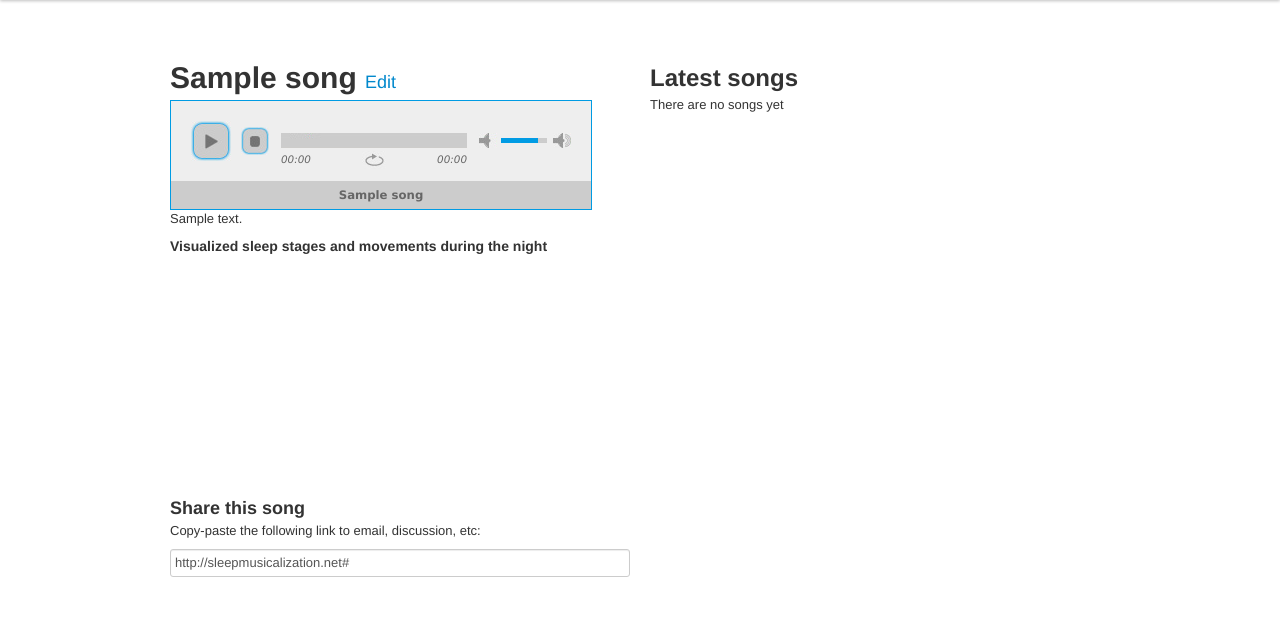
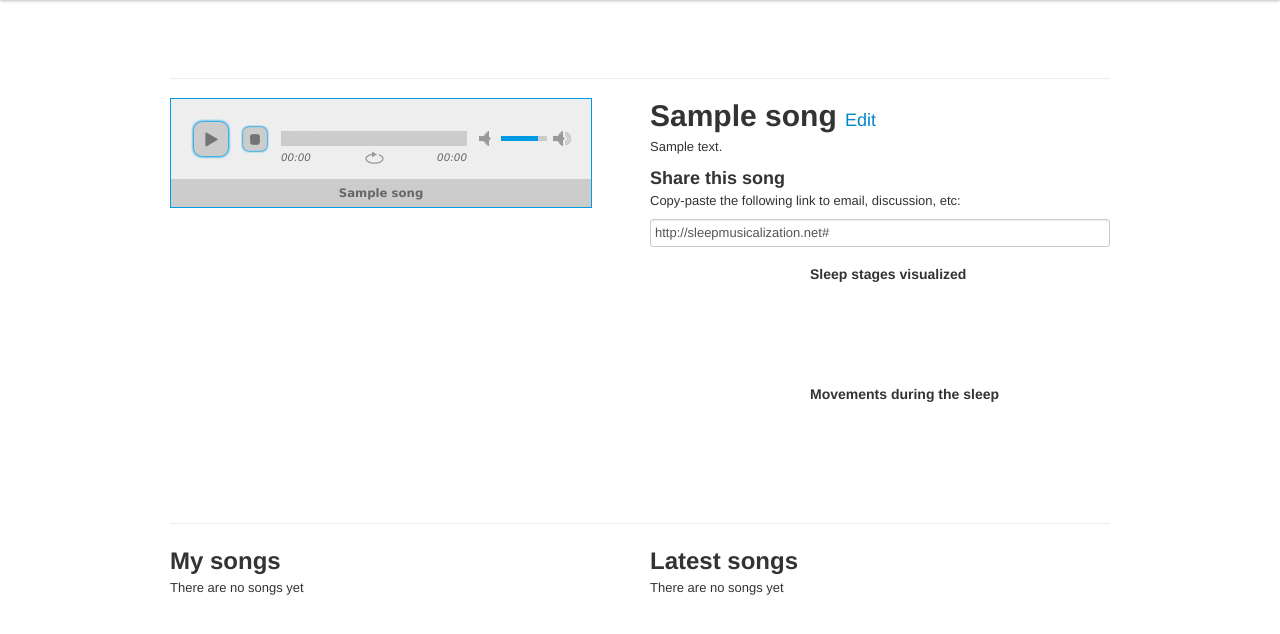
Before and after one commit to jpaalasm/sleep-musicalization-web, a Django app: template webapp/templates/dreamsapp/song.html in a window 1280 px wide. Shown: the part 40-674 px from the top of the page. Run offline with Django 3.2, Linux system fonts and the light colour scheme; the template is opened without the code that fills it: most values are stand-ins (such as "Sample title", 1, 10 or a date in 2020); some libraries are stand-ins or nearby versions.

Commit message:
Changed song page layout

```diff
--- a/webapp/templates/dreamsapp/song.html
+++ b/webapp/templates/dreamsapp/song.html
@@ -90,19 +90,14 @@
   </div>
   {% endif %}
 
-  <div class="row">
-    <div class="span6">
-
 
   {% if song %}
 
-      <h1>
-      	{{ song.title }}
-  		{% if edit_link %}
-  		<small><a href="{{ edit_link }}">Edit</a></small>
-  		{% endif %}
-      </h1>
+  <hr>
 
+  <div class="row">
+
+    <div class="span6">
     	<!-- jquery player -->
 		  <div id="jquery_jplayer_1" class="jp-jplayer"></div>
 		  <div id="jp_container_1" class="jp-audio">
@@ -145,39 +140,66 @@
 		    </div>
 		  </div>
 
+    </div>
+
+    <div class="span6">
+
+      <h1>
+      	{{ song.title }}
+  		{% if edit_link %}
+  		<small><a href="{{ edit_link }}">Edit</a></small>
+  		{% endif %}
+      </h1>
+
 	  {{ song.description|linebreaks }}
-
-		<h4>Visualized sleep stages and movements during the night</h4>
-
-		{% if song.sleep_data %}
-		<div id="sleep_stages_plot" style="height: 120px;"></div>
-		<div id="actigram_plot" style="height: 120px;"></div>
-	  	{% else %}
-	  	<p>(Not available)</p>
-	  	{% endif %}
 
       <h3>Share this song</h3>
 
 	  <p>Copy-paste the following link to email, discussion, etc:
   	  <p><input value="http://sleepmusicalization.net{% url song song.key %}" class="span6">
 
+	</div>
 
-      {% else %}
+  </div>
 
-      	<p><b><font size="+1">Choose a song from the list &rArr;</font></b></p>
+  {% if song.sleep_data %}
+  <div class="row">
+
+  	<div class="span8">
+		<div id="sleep_stages_plot" style="height: 120px;"></div>
+	</div>
+	<div class="span4">
+	  <h4>Sleep stages visualized</h4>
+	</div>
+  </div>
+  <div class="row">
+    <div class="span8">
+		<div id="actigram_plot" style="height: 120px;"></div>
+	</div>
+
+    <div class="span4">
+       <h4>Movements during the sleep</h4>
+    </div>
+  </div>
+  {% endif %}
+
+  <hr>
 
   {% endif %}
 
-    </div>
+
+<div class="row">
 
     <div class="span6">
-    	{% if my_songs %}
     	<h2>My songs</h2>
 
     	{% with song_list=my_songs %}
     		{% include "dreamsapp/song_list_snippet.html" %}
     	{% endwith %}
-	    {% endif %}
+
+    </div>
+
+    <div class="span6">
 
     	<h2>Latest songs</h2>
 
```
Lines whose indentation alone changed are shown as unchanged.
